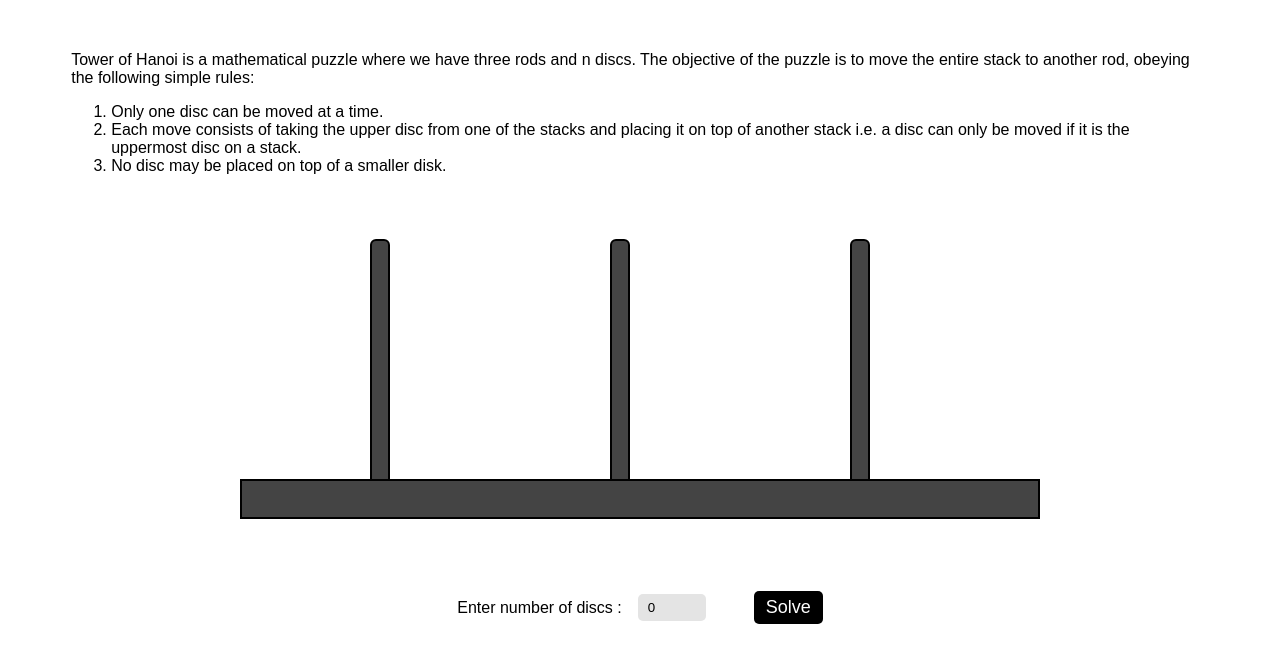
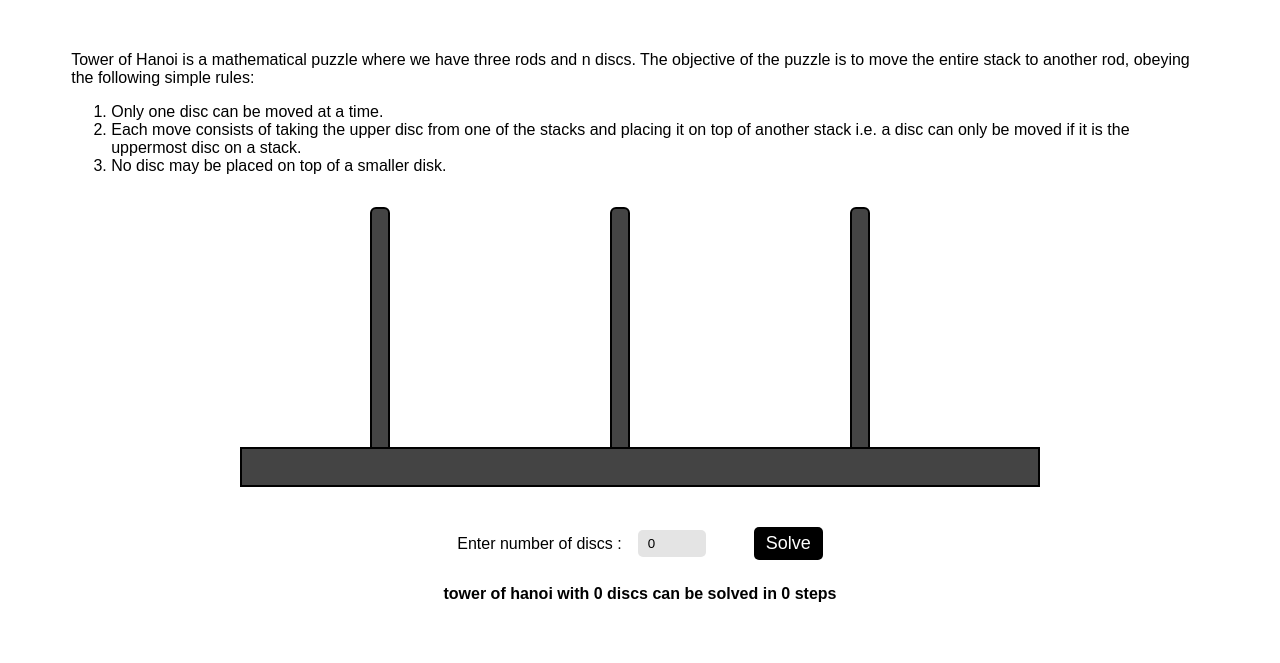
Before and after one commit to abhii6700/tower-of-hanoi, a plain HTML site: page index.html in a window 1280 px wide. Both pictures are taken after a click on the button "Solve". Shown: the part 69-732 px from the top of the page. Drawn offline with Linux system fonts and the light colour scheme.

Commit message:
refactored the code

```diff
--- a/index.css
+++ b/index.css
@@ -25,7 +25,7 @@ body {
   width: 400px;
   height: 140px;
   position: relative;
-  margin: 2rem auto;
+  margin: 1rem auto;
   zoom: 2;
 }
 
@@ -227,6 +227,17 @@ body {
   background-color: black;
 }
 
+#steps {
+  width: 100%;
+  display: flex;
+  justify-content: center;
+}
+
+#steps p {
+  font-weight: 600;
+  font-size: 16px;
+}
+
 /* RESPONSIVE STYLES */
 
 @media only screen and (max-width: 768px) {
--- a/index.html
+++ b/index.html
@@ -37,6 +37,10 @@
         </div>
 
     </div>
+    <div id="steps">
+
+    </div>
+
 
 </body>
 <script src="./index.js"></script>
--- a/index.js
+++ b/index.js
@@ -17,6 +17,7 @@
 //     towerOfHanoi(n, 'A', 'C', 'B')
 
 const input = document.getElementById('input-value')
+const steps = document.getElementById('steps')
 
 const discsModel = [[], [], []];
 const getDiscsState = () => discsModel.map((tower) => tower.length).join();
@@ -82,6 +83,7 @@ function run(){
         }
     }
     showDisc()
+    steps.innerHTML = ` <p>tower of hanoi with ${num} discs can be solved in ${Math.pow(2, num) - 1} steps</p>`
     solve(discsModel["flat"](2).length);
     renderPuzzle(700);
 }
```
